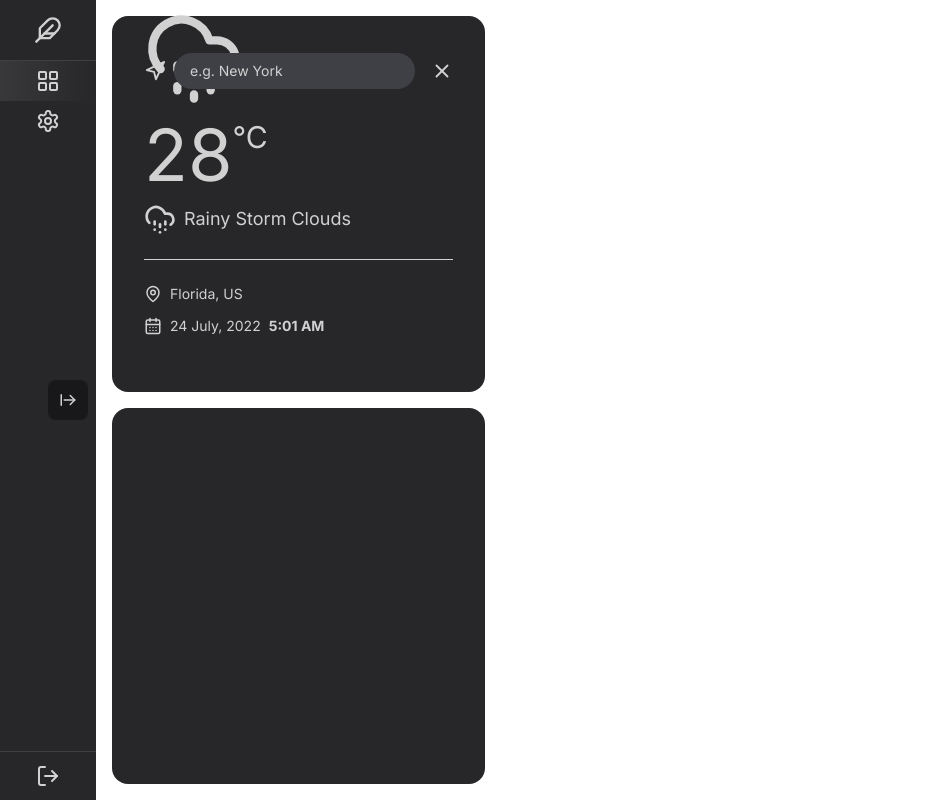
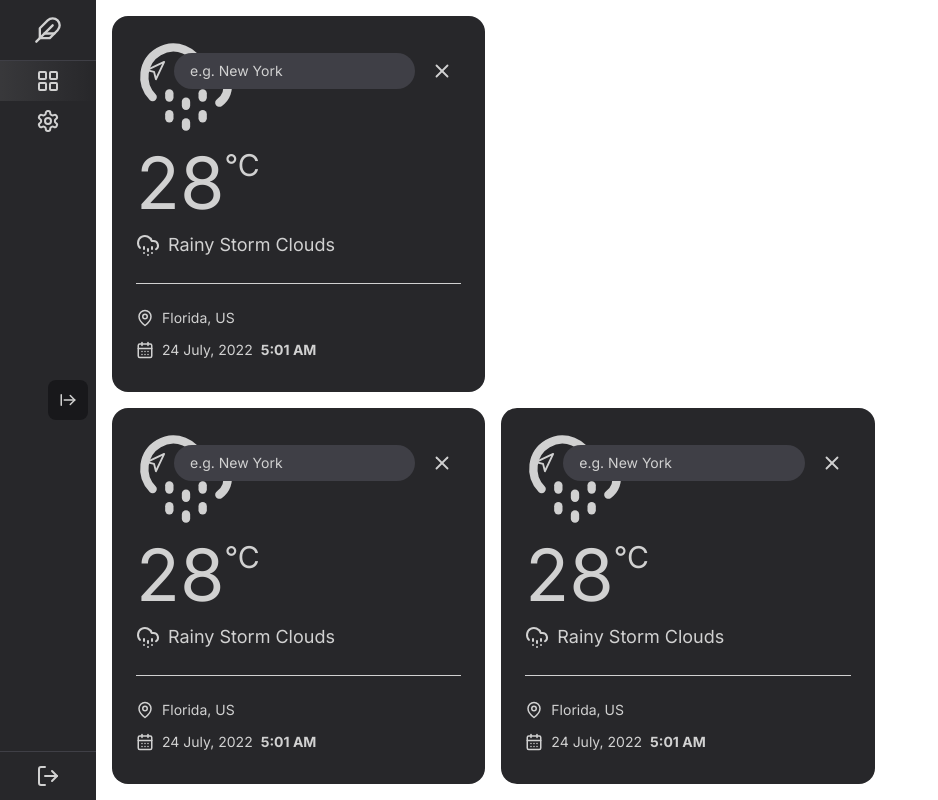
Before and after one commit to DjukaMarko/Weather-Station, a Next.js app: page /dashboard in a window 1280 px wide. Shown: the whole page, without its empty margins (0-938 px from the left). Built offline with nearby package versions, Linux system fonts and the light colour scheme; no server answers.

Commit message:
ui fixes

```diff
--- a/src/app/dashboard/clientlayout.tsx
+++ b/src/app/dashboard/clientlayout.tsx
@@ -27,7 +27,7 @@ export default function ClientLayout({
     }
 
     return (
-        <div className="fixed w-full h-full flex flex-col sm:flex-row box-border">
+        <div className="fixed w-full h-full flex flex-col sm:flex-row box-border overflow-auto">
             <div className="hidden sm:block">
                 <Sidebar isSigningOut={isSigningOut} handleSignOut={handleSignOut}/>
             </div>
--- a/src/app/dashboard/page.tsx
+++ b/src/app/dashboard/page.tsx
@@ -38,9 +38,10 @@ export default function Page() {
 
 
   return (
-    <div className="z-[-1] w-full h-full flex flex-col space-y-4 sm:gap-4 sm:space-y-0 sm:grid sm:grid-cols-2 xl:grid-cols-3 sm:grid-rows-2 p-4">
+    <div className="z-[-1] w-full flex flex-col space-y-4 sm:gap-4 sm:space-y-0 sm:grid sm:grid-cols-2 xl:grid-cols-3 sm:grid-rows-2 p-4">
+
       <div className="relative w-full h-full">
-        <div className="w-full h-full bg-zinc-800 rounded-2xl p-8 flex flex-col items-center justify-end">
+        <div className="w-full h-full bg-zinc-800 rounded-2xl px-6 py-2 flex flex-col items-center justify-end">
 
           <motion.div className="absolute right-0 top-6 group py-3 px-6 rounded-full cursor-pointer flex flex-row-reverse items-center">
             <motion.div whileTap={{ scale: 1.05 }} whileHover={{ scale: 1.2 }} className="p-2" onClick={() => setSearchClicked(prevVal => !prevVal)}>
@@ -49,7 +50,7 @@ export default function Page() {
 
             <AnimatePresence>
               {isSearchClicked && <motion.input placeholder="e.g. New York" initial={{ opacity: 0, width: 0 }}
-                animate={{ opacity: 1, width: "100%" }}
+                animate={{ opacity: 1, width: width>640 ? "100%": "10rem" }}
                 exit={{ opacity: 0, width: 0 }} transition={{ duration: 0.2 }} className="bg-zinc-700 mr-2 p-2 px-4 placeholder:text-[#d1d1d1] rounded-full hover:bg-zinc-900 text-[#d1d1d1] text-sm outline border-0 outline-0" />}
             </AnimatePresence>
 
@@ -60,31 +61,117 @@ export default function Page() {
           </motion.div>
 
           <div className="w-full flex flex-col space-y-3 py-6">
-            <CloudDrizzle size={width > 640 ? 100 : 64} color="#d1d1d1" />
+            <CloudDrizzle size={width > 640 ? 100 : 48} color="#d1d1d1" />
             <div className="text-[#d1d1d1] flex">
-              <p className="text-6xl sm:text-7xl">28</p>
+              <p className="text-5xl sm:text-7xl">28</p>
               <p className="text-2xl sm:text-3xl">°C</p>
             </div>
             <div className="flex space-x-2 items-center">
-              <CloudHail color="#d1d1d1" size={32} />
-              <p className="text-[#d1d1d1] text-sm sm:text-lg">Rainy Storm Clouds</p>
+              <CloudHail color="#d1d1d1" size={24} />
+              <p className="text-[#d1d1d1] text-xs sm:text-lg">Rainy Storm Clouds</p>
             </div>
           </div>
           <div className="w-full flex flex-col space-y-3 border-t-[1px] border-t-[#d1d1d1] py-6">
             <div className="flex space-x-2 items-center">
               <MapPin size={18} color="#d1d1d1" />
-              <p className="text-[#d1d1d1] text-sm">Florida, US</p>
+              <p className="text-[#d1d1d1] text-xs sm:text-sm">Florida, US</p>
             </div>
             <div className="flex space-x-2 items-center">
               <CalendarDays color="#d1d1d1" size={18} />
-              <p className="text-[#d1d1d1] text-sm">24 July, 2022</p>
-              <p className="text-[#d1d1d1] text-sm font-bold">5:01 AM</p>
+              <p className="text-[#d1d1d1] text-xs sm:text-sm">24 July, 2022</p>
+              <p className="text-[#d1d1d1] text-xs sm:text-sm font-bold">5:01 AM</p>
             </div>
           </div>
         </div>
       </div>
+
       <div className="relative w-full h-full col-start-1">
-        <div className="w-full h-full bg-zinc-800 rounded-2xl p-4 ">
+        <div className="w-full h-full bg-zinc-800 rounded-2xl px-6 py-2 flex flex-col items-center justify-end">
+
+          <motion.div className="absolute right-0 top-6 group py-3 px-6 rounded-full cursor-pointer flex flex-row-reverse items-center">
+            <motion.div whileTap={{ scale: 1.05 }} whileHover={{ scale: 1.2 }} className="p-2" onClick={() => setSearchClicked(prevVal => !prevVal)}>
+              {isSearchClicked ? <X color="#d1d1d1" size={22} /> : <Search color="#d1d1d1" size={22} />}
+            </motion.div>
+
+            <AnimatePresence>
+              {isSearchClicked && <motion.input placeholder="e.g. New York" initial={{ opacity: 0, width: 0 }}
+                animate={{ opacity: 1, width: width>640 ? "100%": "10rem" }}
+                exit={{ opacity: 0, width: 0 }} transition={{ duration: 0.2 }} className="bg-zinc-700 mr-2 p-2 px-4 placeholder:text-[#d1d1d1] rounded-full hover:bg-zinc-900 text-[#d1d1d1] text-sm outline border-0 outline-0" />}
+            </AnimatePresence>
+
+            <motion.div whileTap={{ scale: 1.05 }} whileHover={{ scale: 1.2 }} className="p-2">
+              <Navigation color="#d1d1d1" size={22} />
+            </motion.div>
+
+          </motion.div>
+
+          <div className="w-full flex flex-col space-y-3 py-6">
+            <CloudDrizzle size={width > 640 ? 100 : 48} color="#d1d1d1" />
+            <div className="text-[#d1d1d1] flex">
+              <p className="text-5xl sm:text-7xl">28</p>
+              <p className="text-2xl sm:text-3xl">°C</p>
+            </div>
+            <div className="flex space-x-2 items-center">
+              <CloudHail color="#d1d1d1" size={24} />
+              <p className="text-[#d1d1d1] text-xs sm:text-lg">Rainy Storm Clouds</p>
+            </div>
+          </div>
+          <div className="w-full flex flex-col space-y-3 border-t-[1px] border-t-[#d1d1d1] py-6">
+            <div className="flex space-x-2 items-center">
+              <MapPin size={18} color="#d1d1d1" />
+              <p className="text-[#d1d1d1] text-xs sm:text-sm">Florida, US</p>
+            </div>
+            <div className="flex space-x-2 items-center">
+              <CalendarDays color="#d1d1d1" size={18} />
+              <p className="text-[#d1d1d1] text-xs sm:text-sm">24 July, 2022</p>
+              <p className="text-[#d1d1d1] text-xs sm:text-sm font-bold">5:01 AM</p>
+            </div>
+          </div>
+        </div>
+      </div>
+
+      <div className="relative w-full h-full">
+        <div className="w-full h-full bg-zinc-800 rounded-2xl px-6 py-2 flex flex-col items-center justify-end">
+
+          <motion.div className="absolute right-0 top-6 group py-3 px-6 rounded-full cursor-pointer flex flex-row-reverse items-center">
+            <motion.div whileTap={{ scale: 1.05 }} whileHover={{ scale: 1.2 }} className="p-2" onClick={() => setSearchClicked(prevVal => !prevVal)}>
+              {isSearchClicked ? <X color="#d1d1d1" size={22} /> : <Search color="#d1d1d1" size={22} />}
+            </motion.div>
+
+            <AnimatePresence>
+              {isSearchClicked && <motion.input placeholder="e.g. New York" initial={{ opacity: 0, width: 0 }}
+                animate={{ opacity: 1, width: width>640 ? "100%": "10rem" }}
+                exit={{ opacity: 0, width: 0 }} transition={{ duration: 0.2 }} className="bg-zinc-700 mr-2 p-2 px-4 placeholder:text-[#d1d1d1] rounded-full hover:bg-zinc-900 text-[#d1d1d1] text-sm outline border-0 outline-0" />}
+            </AnimatePresence>
+
+            <motion.div whileTap={{ scale: 1.05 }} whileHover={{ scale: 1.2 }} className="p-2">
+              <Navigation color="#d1d1d1" size={22} />
+            </motion.div>
+
+          </motion.div>
+
+          <div className="w-full flex flex-col space-y-3 py-6">
+            <CloudDrizzle size={width > 640 ? 100 : 48} color="#d1d1d1" />
+            <div className="text-[#d1d1d1] flex">
+              <p className="text-5xl sm:text-7xl">28</p>
+              <p className="text-2xl sm:text-3xl">°C</p>
+            </div>
+            <div className="flex space-x-2 items-center">
+              <CloudHail color="#d1d1d1" size={24} />
+              <p className="text-[#d1d1d1] text-xs sm:text-lg">Rainy Storm Clouds</p>
+            </div>
+          </div>
+          <div className="w-full flex flex-col space-y-3 border-t-[1px] border-t-[#d1d1d1] py-6">
+            <div className="flex space-x-2 items-center">
+              <MapPin size={18} color="#d1d1d1" />
+              <p className="text-[#d1d1d1] text-xs sm:text-sm">Florida, US</p>
+            </div>
+            <div className="flex space-x-2 items-center">
+              <CalendarDays color="#d1d1d1" size={18} />
+              <p className="text-[#d1d1d1] text-xs sm:text-sm">24 July, 2022</p>
+              <p className="text-[#d1d1d1] text-xs sm:text-sm font-bold">5:01 AM</p>
+            </div>
+          </div>
         </div>
       </div>
     </div>
--- a/src/components/ui/MobileNavbarOptions.tsx
+++ b/src/components/ui/MobileNavbarOptions.tsx
@@ -15,7 +15,7 @@ export default function MobileNavbarOptions({ isClicked, handleClick, isSigningO
                     animate={{ x: 0, opacity: 1 }}
                     exit={{ x: -100, opacity: 0 }}
                     transition={{ duration: 0.2 }}
-                    className="absolute inset-0 w-full h-full bg-zinc-800 flex justify-center items-center">
+                    className="fixed inset-0 w-full h-full bg-zinc-800 flex justify-center items-center">
                     <div className="absolute bottom-5">
                         <Feather color="#d1d1d1" size={32} />
                     </div>
```
